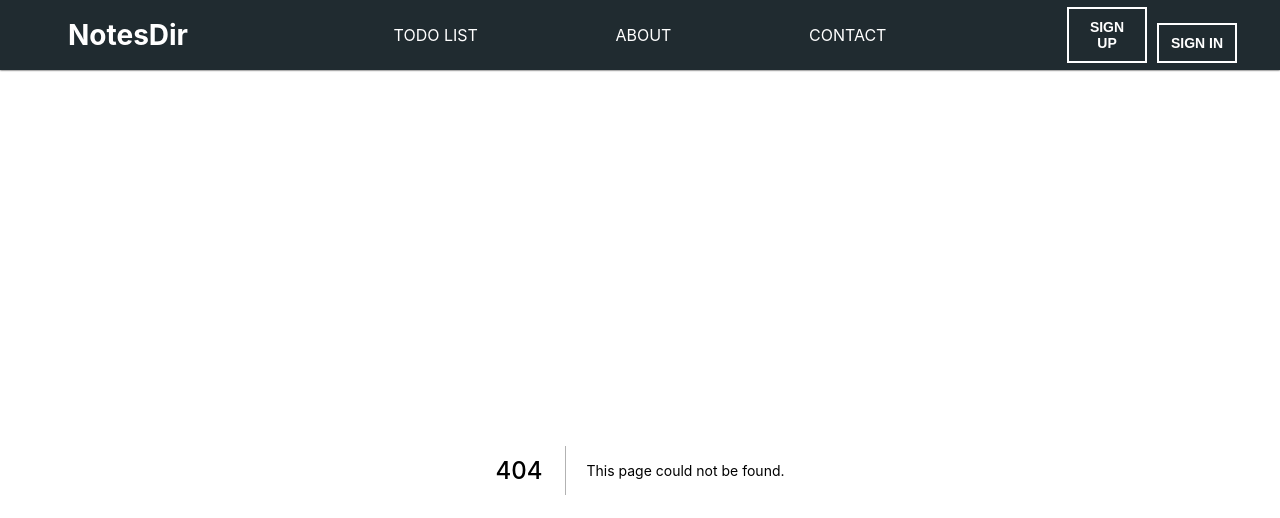
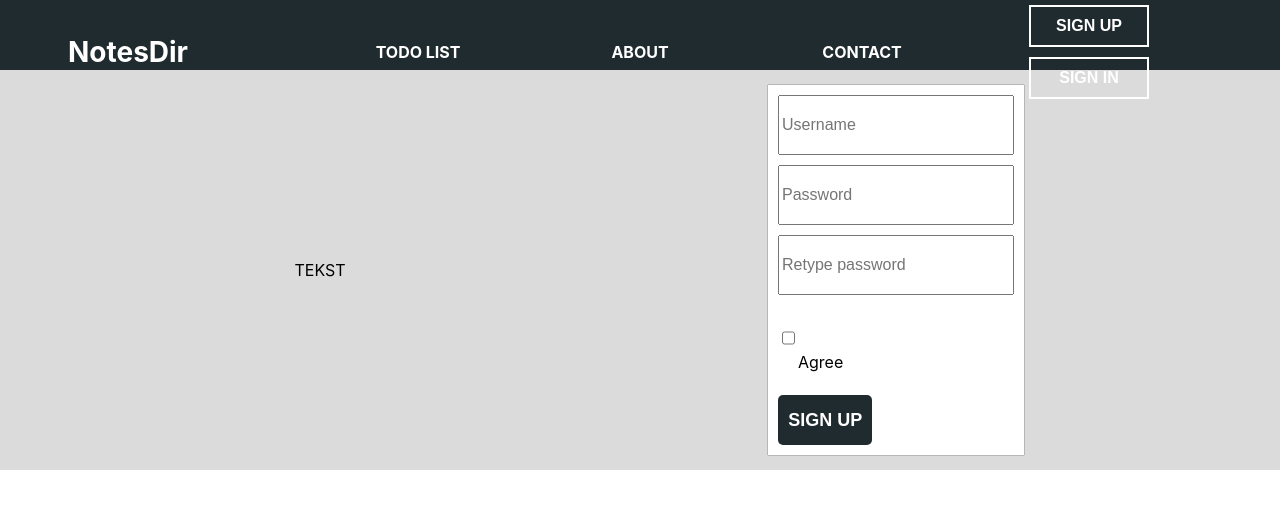
Before and after one commit to ig011/NotesDir, a Next.js app in the folder frontend/: page /signup in a window 1280 px wide. Before the commit this address had no page. Shown: the top 518 px of the page. Built offline with nearby package versions, Linux system fonts and the light colour scheme.

Commit message:
Add register form

```diff
--- a/frontend/components/Navbar/Navbar.module.css
+++ b/frontend/components/Navbar/Navbar.module.css
@@ -29,13 +29,22 @@
 }
 
 .links a {
-  transition: all 0.2s ease-in-out;
+  text-align: center;
+  padding: 10px;
+  width: 120px;
+  transition: all 0.2s ease;
   cursor: pointer;
+  font-weight: bold;
 }
 
-.links a:hover {
+/* .links a:hover {
   color: rgb(116, 192, 207);
   transform: scale(1.1);
+} */
+
+.links a:hover {
+  border: 2px white solid;
+  box-shadow: 0 0 5px white;
 }
 
 .account {
@@ -48,15 +57,15 @@
   margin: 5px;
   border: none;
   padding: 10px;
-  width: 80px;
+  width: 120px;
   background-color: transparent;
   border: 2px white solid;
   color: white;
-  font-size: 14px;
+  font-size: 16px;
   font-weight: bold;
   text-transform: uppercase;
   cursor: pointer;
-  transition: all 0.2s ease-in-out;
+  transition: all 0.2s ease;
 }
 
 .account .btn1:hover {
--- a/frontend/components/Navbar/Navbar.tsx
+++ b/frontend/components/Navbar/Navbar.tsx
@@ -18,7 +18,9 @@ function Navbar() {
         </Link>
       </div>
       <div className={styles.account}>
-        <button className={styles.btn1}>Sign up</button>
+        <Link href="/signup">
+          <button className={styles.btn1}>Sign up</button>
+        </Link>
         <button className={styles.btn1}>Sign in</button>
       </div>
     </header>
--- a/frontend/package.json
+++ b/frontend/package.json
@@ -9,9 +9,13 @@
     "lint": "next lint"
   },
   "dependencies": {
+    "@apollo/client": "^3.3.20",
+    "framer-motion": "^4.1.17",
+    "graphql": "^15.5.1",
     "next": "11.0.0",
     "react": "17.0.2",
-    "react-dom": "17.0.2"
+    "react-dom": "17.0.2",
+    "react-hook-form": "^7.9.0"
   },
   "devDependencies": {
     "@types/react": "17.0.11",
--- a/frontend/pages/_app.tsx
+++ b/frontend/pages/_app.tsx
@@ -1,3 +1,4 @@
+import Head from "next/head";
 import "../styles/globals.css";
 import Navbar from "../components/Navbar/Navbar";
 import Footer from "../components/Footer/Footer";
@@ -6,9 +7,14 @@ import type { AppProps } from "next/app";
 function MyApp({ Component, pageProps }: AppProps) {
   return (
     <div className="container">
+      <Head>
+        <title>NotesDir</title>
+        <meta name="description" content="NotesDir WebApp" />
+        <link rel="icon" href="/favicon.ico" />
+      </Head>
       <Navbar />
       <Component {...pageProps} />
-      <Footer />
+      {/* <Footer /> */}
     </div>
   );
 }
--- /dev/null
+++ b/frontend/pages/signup.tsx
@@ -0,0 +1,26 @@
+import React from "react";
+import styles from "../styles/signup/Signup.module.css";
+
+function Signup() {
+  return (
+    <div className={styles.container}>
+      <div className={styles.left}>TEKST</div>
+      <div className={styles.right}>
+        <form className={styles.form}>
+          <input type="text" placeholder="Username" />
+          <input type="text" placeholder="Password" />
+          <input type="text" placeholder="Retype password" />
+          <div>
+            <input type="checkbox" className={styles.checkbox} />
+            <label>Agree</label>
+          </div>
+          <button className={styles.btn1} type="submit">
+            SIGN UP
+          </button>
+        </form>
+      </div>
+    </div>
+  );
+}
+
+export default Signup;
--- /dev/null
+++ b/frontend/styles/signup/Signup.module.css
@@ -0,0 +1,50 @@
+.container {
+  margin: 0px;
+  padding: 0px;
+  display: grid;
+  grid-template-columns: 50% 50%;
+  height: 50%;
+  background-color: rgb(219, 219, 219);
+}
+
+.left {
+  grid-column: 1;
+  align-self: center;
+  justify-self: center;
+}
+
+.right {
+  grid-column: 2;
+  align-self: center;
+  margin-left: 20%;
+}
+
+.form {
+  padding: 10px;
+  min-height: 70%;
+  height: 70%;
+  width: 50%;
+  background-color: white;
+  display: grid;
+  grid-template-rows: 1fr 1fr 1fr 1fr 1fr;
+  box-shadow: 0 0 1px black;
+}
+
+.form input {
+  height: 60px;
+  font-size: 16px;
+}
+
+.btn1 {
+  margin-top: 20px;
+  width: 40%;
+  height: 50px;
+  border: none;
+  box-shadow: 0 0 10px white;
+  background-color: rgb(32, 43, 48);
+  border-radius: 5px;
+  color: white;
+  font-size: 18px;
+  font-weight: bold;
+  text-transform: uppercase;
+}
```
Also changed, not shown: frontend/pages/index.tsx (+1 -9 lines), 1 other file (tests, documents, lock files or other folders).
